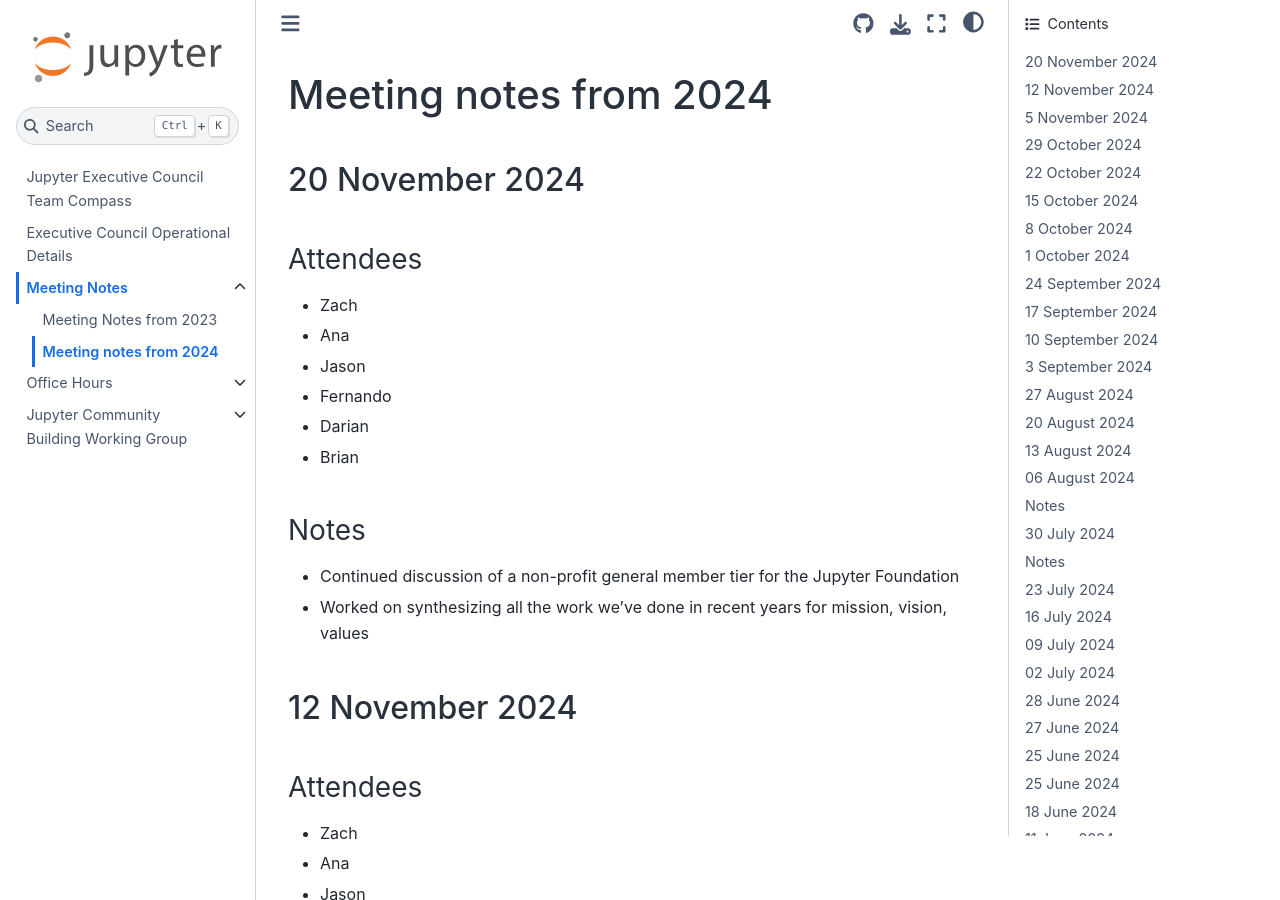
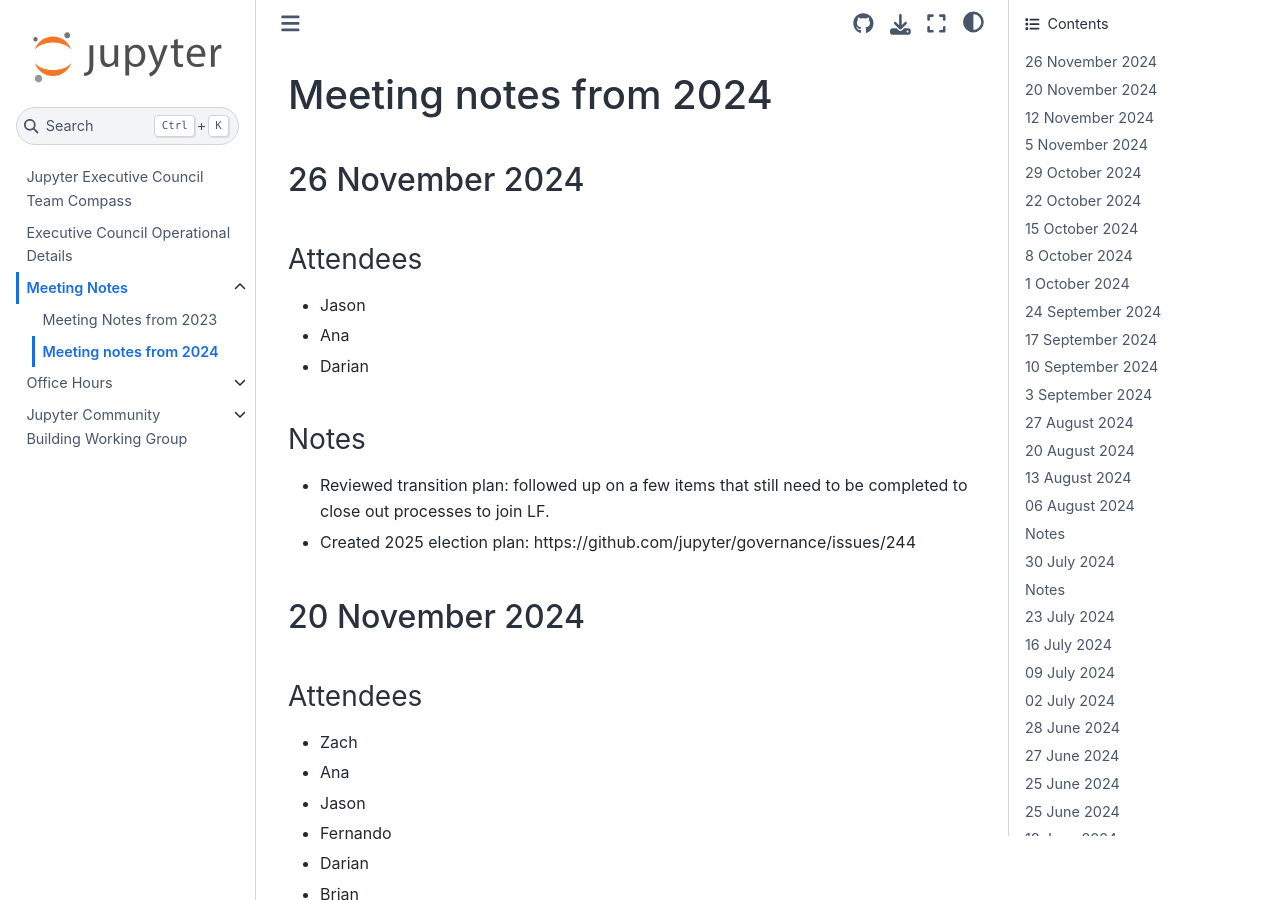
Before and after one commit to jupyter-governance/ec-team-compass, a Sphinx documentation site: the page built from docs/meeting_notes/2024.md, in a window 1280 px wide and 900 px high. Built offline with Sphinx 7.4.7 and the Sphinx Book theme 1.1.4, drawn with Linux system fonts in a browser that asks for light colours.

Commit message:
Meeting minutes for 26 November

```diff
--- a/docs/meeting_notes/2024.md
+++ b/docs/meeting_notes/2024.md
@@ -1,4 +1,15 @@
 # Meeting notes from 2024
+
+## 26 November 2024
+
+### Attendees
+- Jason
+- Ana
+- Darian
+
+### Notes
+- Reviewed transition plan: followed up on a few items that still need to be completed to close out processes to join LF.
+- Created 2025 election plan: https://github.com/jupyter/governance/issues/244
 
 ## 20 November 2024
 
```
